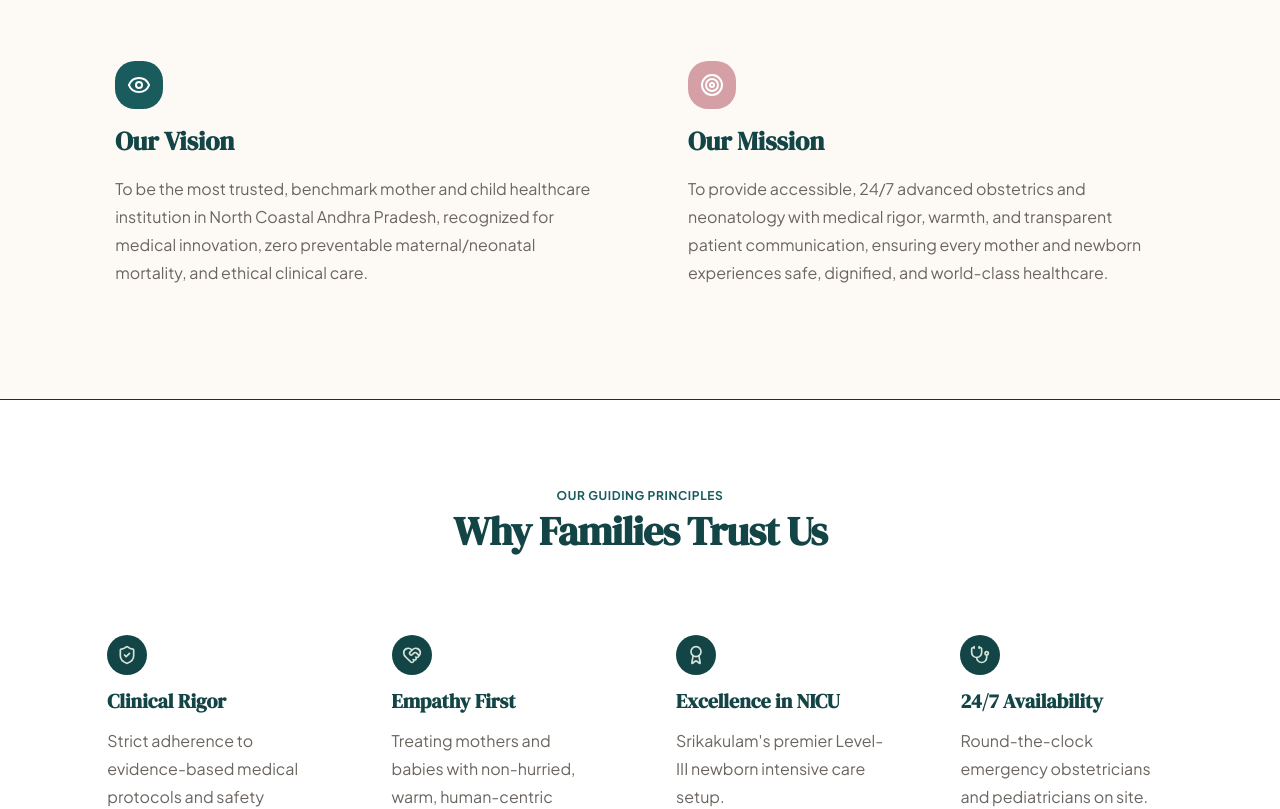
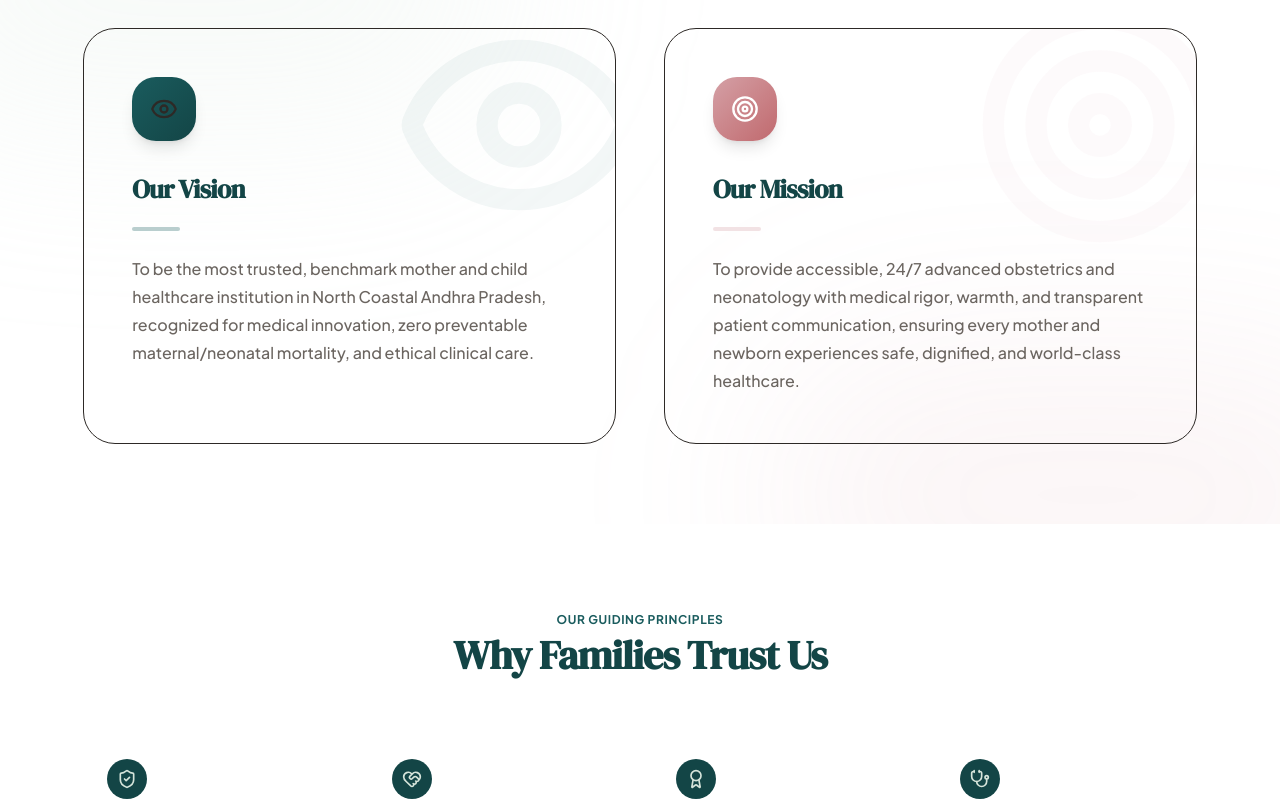
Before and after one commit to 251412/vijaya-harsha-mother-and-child-hospital, a Next.js app: page /about in a window 1280 px wide. Shown: the part 1260-2069 px from the top of the page. Built offline with nearby package versions, Linux system fonts and the light colour scheme; no server answers.

Commit message:
Remove horizontal lines and update Vision/Mission styling

```diff
--- a/src/app/about/page.tsx
+++ b/src/app/about/page.tsx
@@ -89,36 +89,56 @@ export default function AboutPage() {
       </section>
 
       {/* Vision & Mission Cards */}
-      <section className="py-20 border-t" style={{ backgroundColor:"var(--color-ivory)", borderColor:"var(--color-border-warm)" }}>
-        <div className="container-wide">
-          <div className="grid grid-cols-1 md:grid-cols-2 gap-8">
+      <section className="py-20 relative overflow-hidden bg-white">
+        {/* Abstract Background Elements */}
+        <div className="absolute top-0 left-0 w-full h-full overflow-hidden pointer-events-none">
+          <div className="absolute -top-[20%] -left-[10%] w-[50%] h-[50%] rounded-full bg-[var(--color-sage-light)]/20 blur-[100px]"></div>
+          <div className="absolute -bottom-[20%] -right-[10%] w-[50%] h-[50%] rounded-full bg-[var(--color-secondary)]/10 blur-[100px]"></div>
+        </div>
+
+        <div className="container-wide relative z-10">
+          <div className="grid grid-cols-1 md:grid-cols-2 gap-8 lg:gap-12">
             {/* Vision */}
-            <div className="card p-8 space-y-4">
-              <div className="w-12 h-12 rounded-xl flex items-center justify-center text-white" style={{ backgroundColor:"var(--color-primary)" }}>
-                <Eye className="w-6 h-6" />
+            <div className="group relative bg-[var(--color-ivory)] rounded-[2rem] p-10 lg:p-12 border border-[var(--color-border-warm)] hover:shadow-2xl hover:shadow-[var(--color-primary)]/10 transition-all duration-500 overflow-hidden">
+              <div className="absolute -right-8 -top-8 text-[var(--color-primary)]/5 transform group-hover:scale-110 group-hover:rotate-12 transition-transform duration-700 pointer-events-none">
+                <Eye className="w-64 h-64" />
               </div>
-              <h3 className="font-serif text-2xl font-bold" style={{ color:"var(--color-primary-dark)" }}>Our Vision</h3>
-              <p className="text-sm text-slate-600 leading-relaxed">
-                To be the most trusted, benchmark mother and child healthcare institution in North Coastal Andhra Pradesh, recognized for medical innovation, zero preventable maternal/neonatal mortality, and ethical clinical care.
-              </p>
+
+              <div className="relative z-10">
+                <div className="w-16 h-16 rounded-2xl flex items-center justify-center text-[var(--color-ivory)] mb-8 bg-gradient-to-br from-[var(--color-primary)] to-[var(--color-primary-dark)] shadow-lg shadow-[var(--color-primary)]/30 group-hover:-translate-y-1 transition-transform duration-300">
+                  <Eye className="w-7 h-7" />
+                </div>
+                <h3 className="font-serif text-3xl sm:text-4xl font-extrabold mb-5 text-[var(--color-primary-dark)] tracking-tight">Our Vision</h3>
+                <div className="w-12 h-1 bg-[var(--color-primary)]/30 mb-6 rounded-full group-hover:w-20 transition-all duration-300"></div>
+                <p className="text-base text-slate-700 leading-relaxed font-medium">
+                  To be the most trusted, benchmark mother and child healthcare institution in North Coastal Andhra Pradesh, recognized for medical innovation, zero preventable maternal/neonatal mortality, and ethical clinical care.
+                </p>
+              </div>
             </div>
 
             {/* Mission */}
-            <div className="card p-8 space-y-4">
-              <div className="w-12 h-12 rounded-xl flex items-center justify-center text-white" style={{ backgroundColor:"var(--color-secondary)" }}>
-                <Target className="w-6 h-6" />
+            <div className="group relative bg-[var(--color-ivory)] rounded-[2rem] p-10 lg:p-12 border border-[var(--color-border-warm)] hover:shadow-2xl hover:shadow-[var(--color-secondary)]/10 transition-all duration-500 overflow-hidden">
+              <div className="absolute -right-8 -top-8 text-[var(--color-secondary)]/5 transform group-hover:scale-110 group-hover:-rotate-12 transition-transform duration-700 pointer-events-none">
+                <Target className="w-64 h-64" />
               </div>
-              <h3 className="font-serif text-2xl font-bold" style={{ color:"var(--color-primary-dark)" }}>Our Mission</h3>
-              <p className="text-sm text-slate-600 leading-relaxed">
-                To provide accessible, 24/7 advanced obstetrics and neonatology with medical rigor, warmth, and transparent patient communication, ensuring every mother and newborn experiences safe, dignified, and world-class healthcare.
-              </p>
+
+              <div className="relative z-10">
+                <div className="w-16 h-16 rounded-2xl flex items-center justify-center text-white mb-8 bg-gradient-to-br from-[var(--color-secondary)] to-[#C0696E] shadow-lg shadow-[var(--color-secondary)]/30 group-hover:-translate-y-1 transition-transform duration-300">
+                  <Target className="w-7 h-7" />
+                </div>
+                <h3 className="font-serif text-3xl sm:text-4xl font-extrabold mb-5 text-[var(--color-primary-dark)] tracking-tight">Our Mission</h3>
+                <div className="w-12 h-1 bg-[var(--color-secondary)]/30 mb-6 rounded-full group-hover:w-20 transition-all duration-300"></div>
+                <p className="text-base text-slate-700 leading-relaxed font-medium">
+                  To provide accessible, 24/7 advanced obstetrics and neonatology with medical rigor, warmth, and transparent patient communication, ensuring every mother and newborn experiences safe, dignified, and world-class healthcare.
+                </p>
+              </div>
             </div>
           </div>
         </div>
       </section>
 
       {/* Core Values */}
-      <section className="py-20 bg-white border-t" style={{ borderColor:"var(--color-border-warm)" }}>
+      <section className="py-20 bg-white">
         <div className="container-wide">
           <div className="text-center max-w-xl mx-auto mb-14 space-y-3">
             <span className="text-xs font-bold uppercase tracking-wider" style={{ color:"var(--color-primary)" }}>Our Guiding Principles</span>
```
